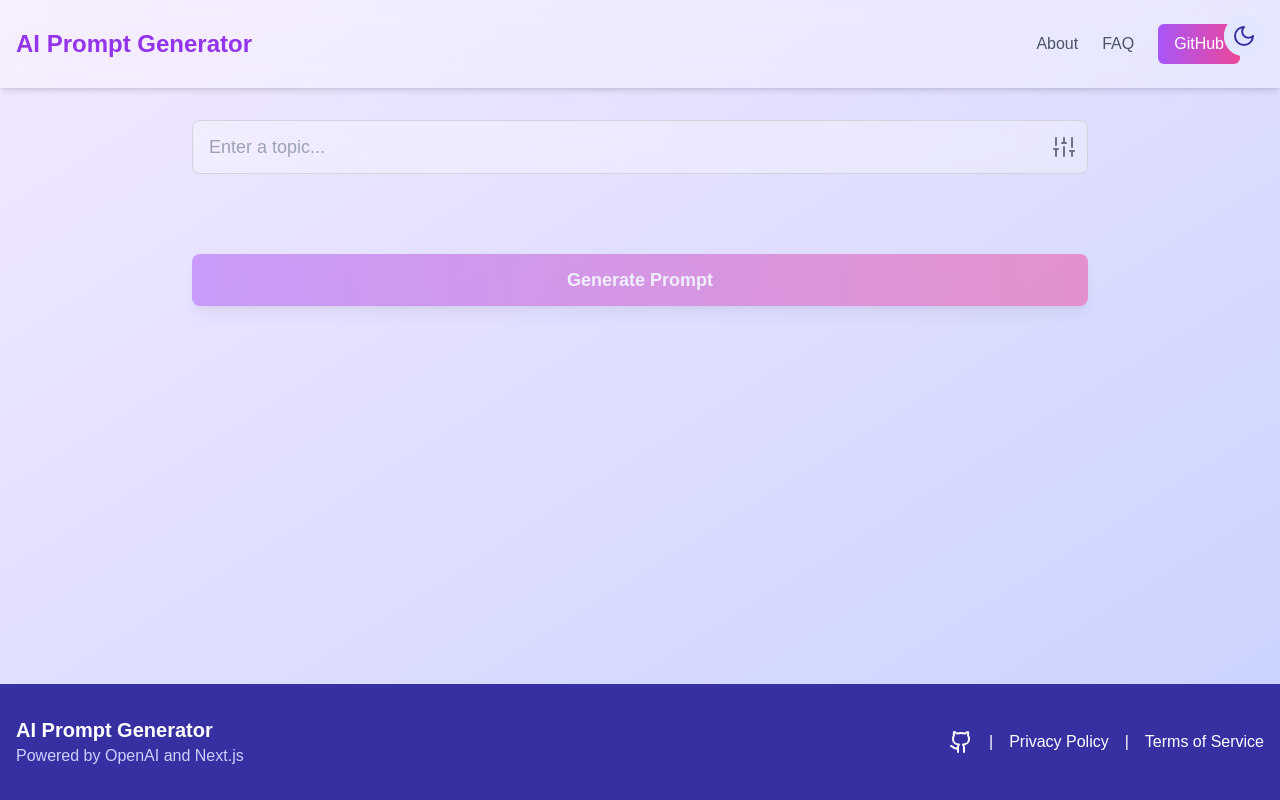
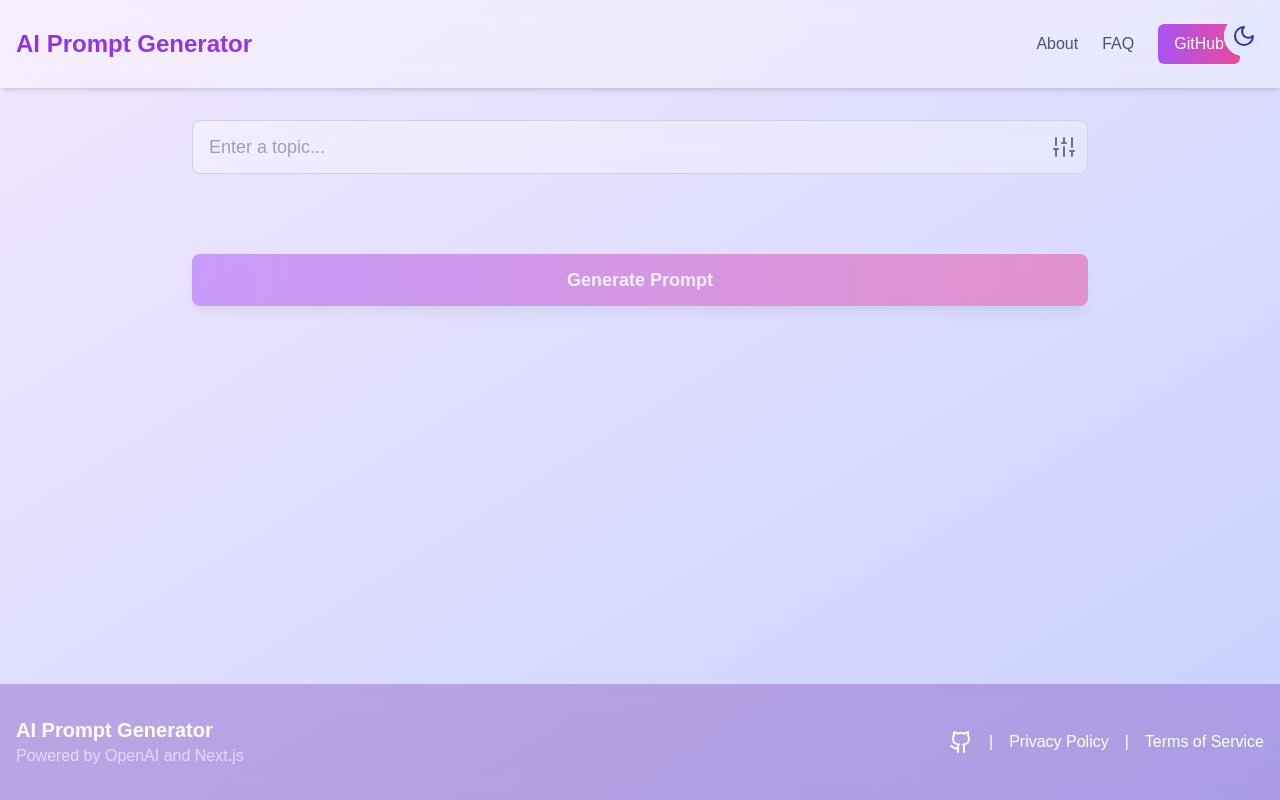
Before and after one commit to saikothasan/nex, a Next.js app: page / in a window 1280 px wide. Built offline with nearby package versions, Linux system fonts and the light colour scheme.

Commit message:
Update Footer.tsx

```diff
--- a/components/Footer.tsx
+++ b/components/Footer.tsx
@@ -2,33 +2,33 @@ import { Github } from 'lucide-react';
 
 export default function Footer() {
   return (
-    <footer className="bg-indigo-800 dark:bg-gray-900 text-white py-8">
+    <footer className="bg-purple-800/30 dark:bg-gray-900/30 backdrop-blur-md text-white py-8">
       <div className="container mx-auto px-4">
         <div className="flex flex-col md:flex-row justify-between items-center">
           <div className="mb-4 md:mb-0">
             <h3 className="text-xl font-semibold">AI Prompt Generator</h3>
-            <p className="text-indigo-200 dark:text-gray-400">Powered by OpenAI and Next.js</p>
+            <p className="text-purple-200 dark:text-gray-400">Powered by OpenAI and Next.js</p>
           </div>
           <div className="flex items-center">
             <a
               href="https://github.com/yourusername/ai-prompt-generator"
               target="_blank"
               rel="noopener noreferrer"
-              className="text-white hover:text-indigo-200 dark:hover:text-gray-300 transition-colors duration-300"
+              className="text-white hover:text-purple-200 dark:hover:text-gray-300 transition-colors duration-300"
             >
               <Github size={24} />
             </a>
             <span className="mx-4">|</span>
             <a
               href="/privacy"
-              className="text-white hover:text-indigo-200 dark:hover:text-gray-300 transition-colors duration-300"
+              className="text-white hover:text-purple-200 dark:hover:text-gray-300 transition-colors duration-300"
             >
               Privacy Policy
             </a>
             <span className="mx-4">|</span>
             <a
               href="/terms"
-              className="text-white hover:text-indigo-200 dark:hover:text-gray-300 transition-colors duration-300"
+              className="text-white hover:text-purple-200 dark:hover:text-gray-300 transition-colors duration-300"
             >
               Terms of Service
             </a>
```
